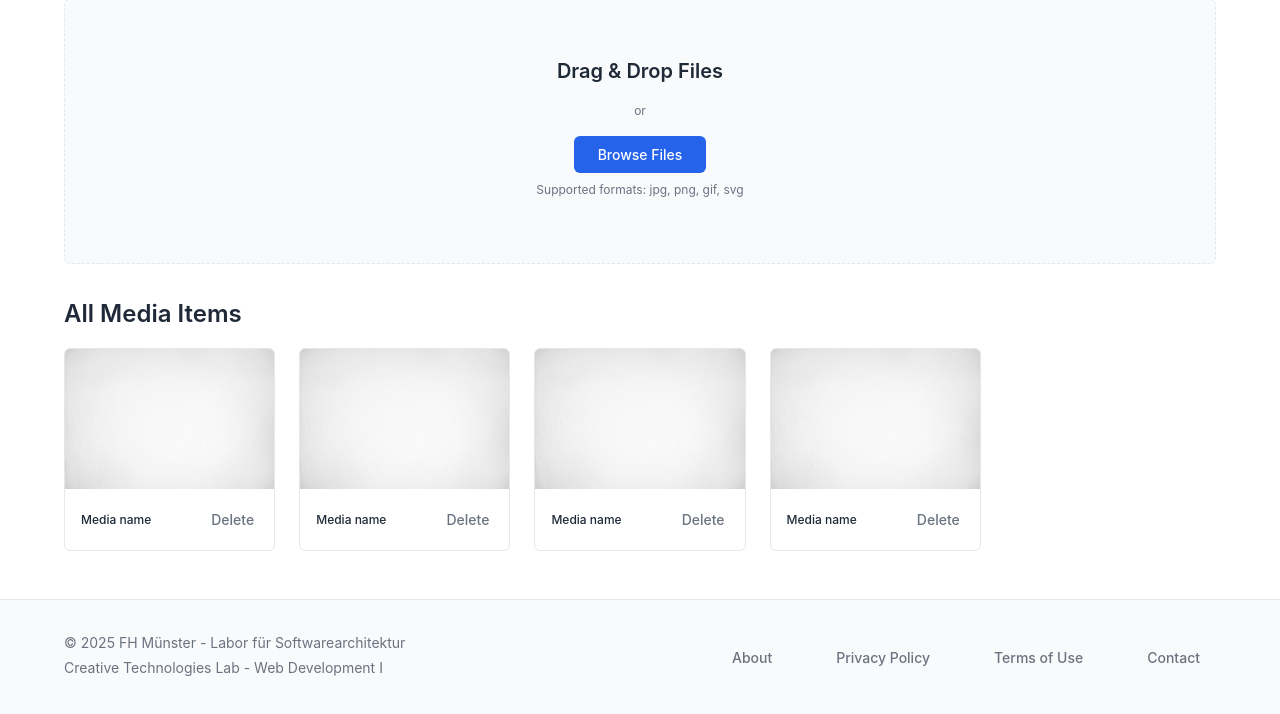
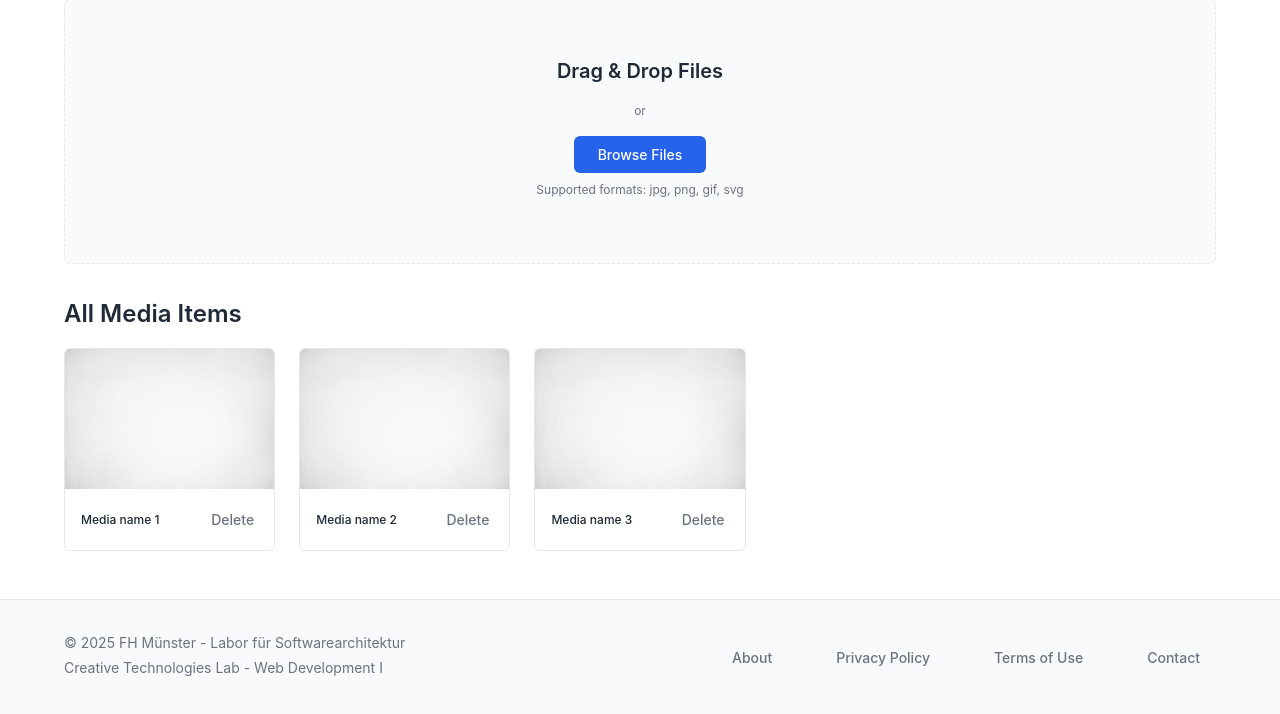
Before and after one commit to fh-dualies/poster-cms, a PHP site: page /pages/media.php in a window 1280 px wide. Shown: the part 188-902 px from the top of the page. Run offline with PHP 8.4, Linux system fonts and the light colour scheme.

Commit message:
feat: generate media items

```diff
--- /dev/null
+++ b/src/components/media-item.php
@@ -0,0 +1,13 @@
+<article>
+  <div class="preview">
+    <img
+      src="<?php echo $image; ?>"
+      alt="<?php echo $alt; ?>"
+    />
+  </div>
+
+  <div class="info">
+    <h5><?php echo $name; ?></h5>
+    <button>Delete</button>
+  </div>
+</article>
--- a/src/pages/media.php
+++ b/src/pages/media.php
@@ -1,5 +1,24 @@
 <?php
-require_once __DIR__ . '/../shared/util.php'; ?>
+require_once __DIR__ . '/../shared/util.php';
+
+$items = [
+  [
+    'image' => '../static/images/placeholder.jpg',
+    'alt' => 'Image 1',
+    'name' => 'Media name 1',
+  ],
+  [
+    'image' => '../static/images/placeholder.jpg',
+    'alt' => 'Image 2',
+    'name' => 'Media name 2',
+  ],
+  [
+    'image' => '../static/images/placeholder.jpg',
+    'alt' => 'Image 3',
+    'name' => 'Media name 3',
+  ],
+];
+?>
 
 <html lang="en">
 <head>
@@ -33,49 +52,13 @@ require_once __DIR__ . '/../shared/util.php'; ?>
     <h2>All Media Items</h2>
 
     <div class="media-grid">
-      <article>
-        <div class="preview">
-          <img src="../static/images/placeholder.jpg" alt="Image 1" />
-        </div>
-
-        <div class="info">
-          <h5>Media name</h5>
-          <button>Delete</button>
-        </div>
-      </article>
-
-      <article>
-        <div class="preview">
-          <img src="../static/images/placeholder.jpg" alt="Image 1" />
-        </div>
-
-        <div class="info">
-          <h5>Media name</h5>
-          <button>Delete</button>
-        </div>
-      </article>
-
-      <article>
-        <div class="preview">
-          <img src="../static/images/placeholder.jpg" alt="Image 1" />
-        </div>
-
-        <div class="info">
-          <h5>Media name</h5>
-          <button>Delete</button>
-        </div>
-      </article>
-
-      <article>
-        <div class="preview">
-          <img src="../static/images/placeholder.jpg" alt="Image 1" />
-        </div>
-
-        <div class="info">
-          <h5>Media name</h5>
-          <button>Delete</button>
-        </div>
-      </article>
+      <?php foreach ($items as $item) {
+        include_with_prop(__DIR__ . '/../components/media-item.php', [
+          'name' => $item['name'],
+          'image' => $item['image'],
+          'alt' => $item['alt'],
+        ]);
+      } ?>
     </div>
   </section>
 </main>
```
Also changed, not shown: src/pages/detail-view.php (indentation only).
